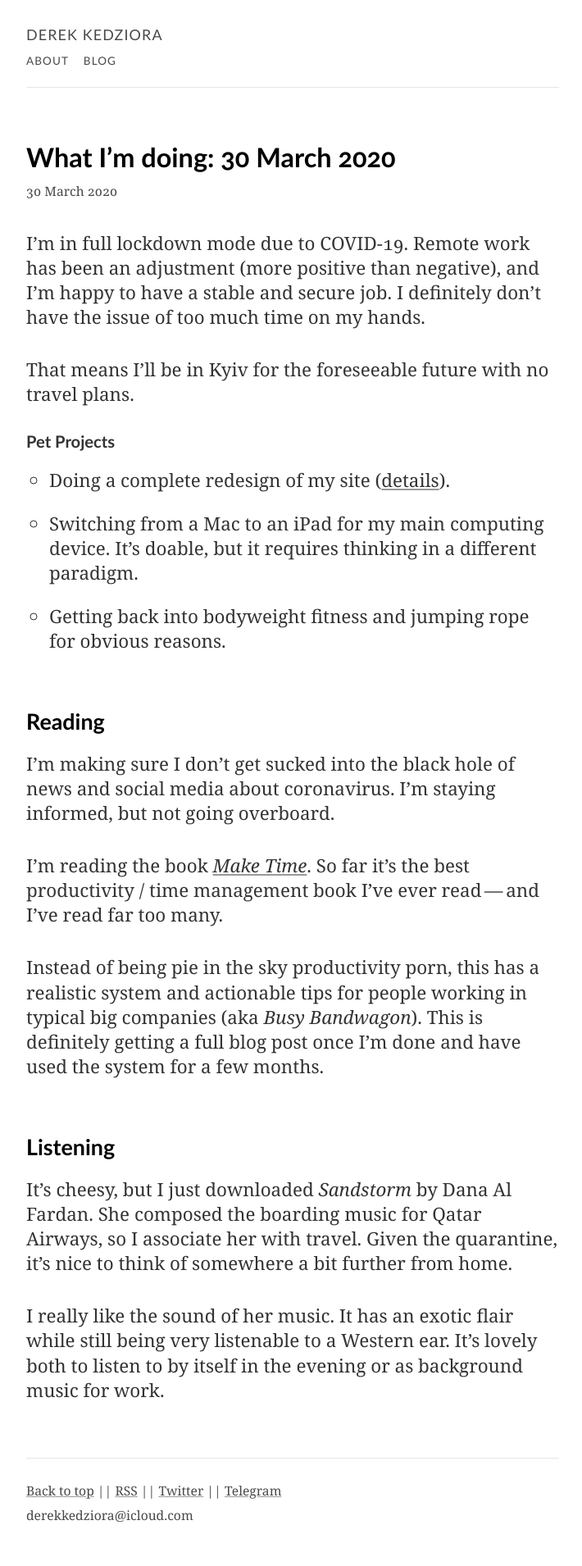
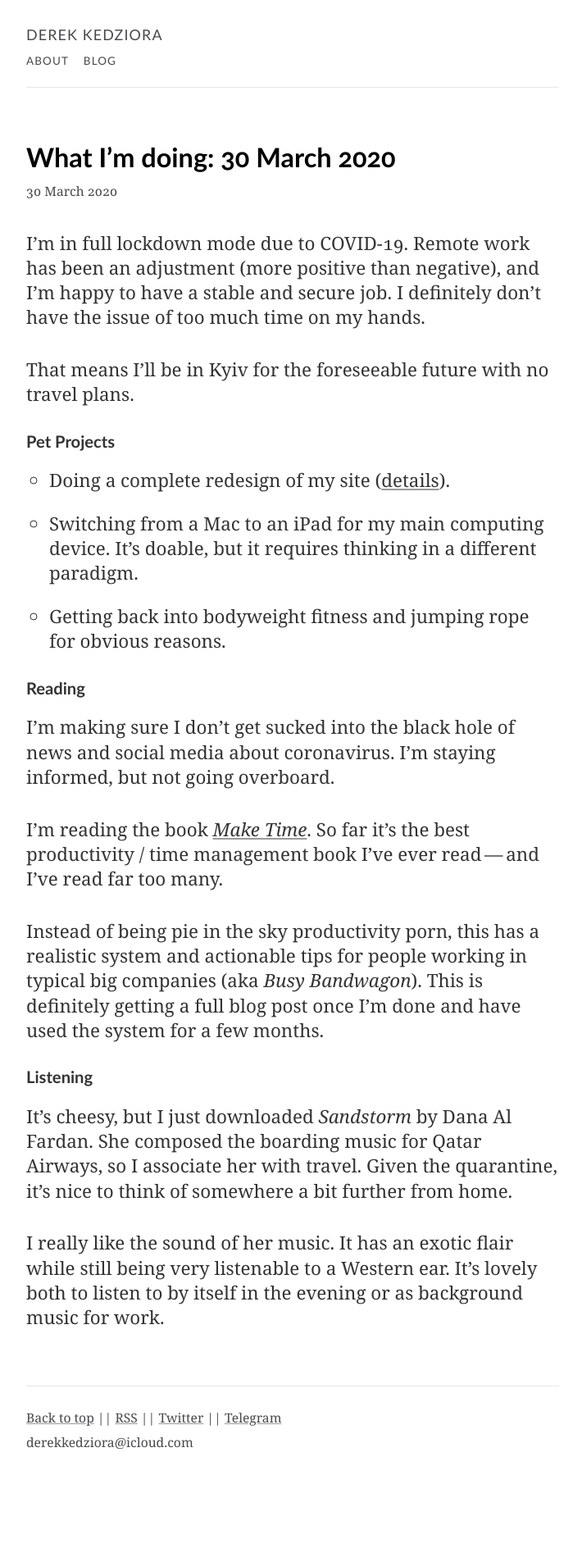
Before and after one commit to parcuri/derekkedziora.com, a Jekyll site: the page built from _posts/2020-03-30-now.md, in a window 1280 px wide. Shown: the whole page at 82% size, without its empty margins (283-993 px from the left). Built offline with Jekyll 4.4.1, drawn with Linux system fonts in a browser that asks for light colours; after the commit the page ends 1822 px from its top, so only the background shows below that.

```diff
--- a/_posts/2020-03-30-now.md
+++ b/_posts/2020-03-30-now.md
@@ -18,7 +18,7 @@
 - Getting back into bodyweight fitness and jumping rope for obvious reasons.
 
 
-## Reading
+### Reading
 
 I’m making sure I don’t get sucked into the black hole of news and social media about coronavirus. I’m staying informed, but not going overboard.
 
@@ -26,7 +26,7 @@
 
 Instead of being pie in the sky productivity porn, this has a realistic system and actionable tips for people working in typical big companies (aka *Busy Bandwagon*). This is definitely getting a full blog post once I’m done and have used the system for a few months.
 
-## Listening
+### Listening
 
 It’s cheesy, but I just downloaded *Sandstorm* by Dana Al Fardan. She composed the boarding music for Qatar Airways, so I associate her with travel. Given the quarantine, it’s nice to think of somewhere a bit further from home.
 
```
